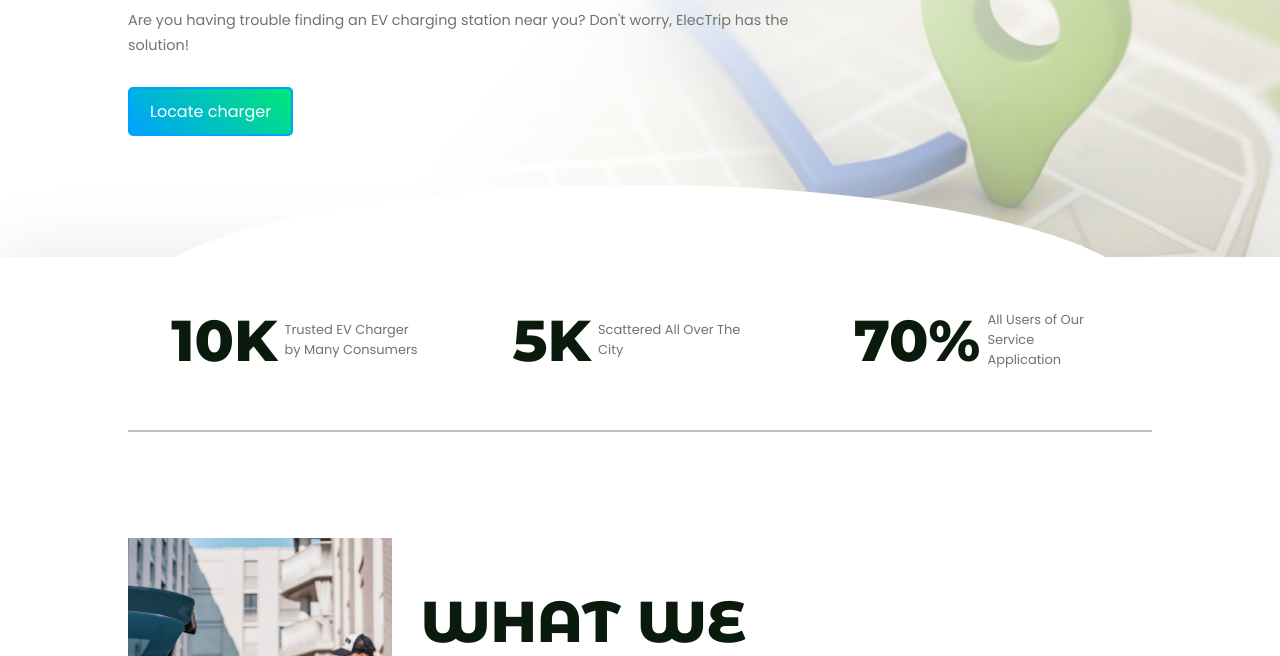
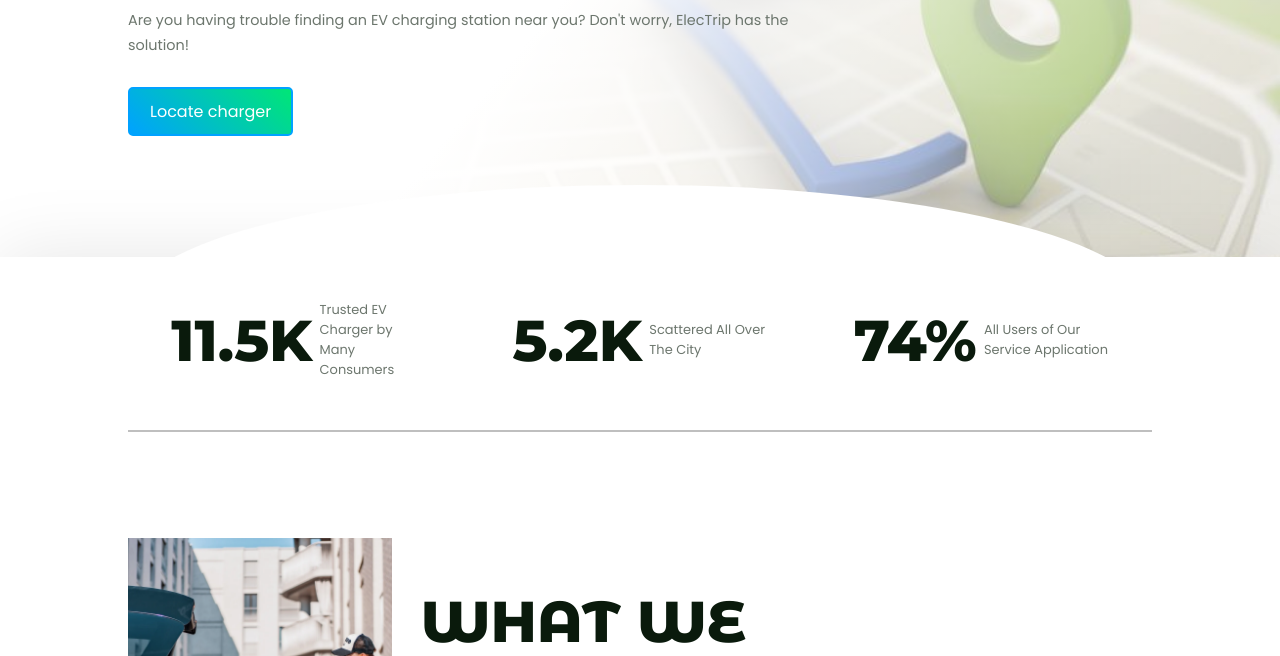
Before and after one commit to hackelite01/ProjectElectrip, a plain HTML site: page index.html in a window 1280 px wide. Shown: the part 444-1100 px from the top of the page. Drawn offline with nearby package versions, Linux system fonts and the light colour scheme; no server answers.

Commit message:
initial commit

```diff
--- a/index.html
+++ b/index.html
@@ -50,15 +50,15 @@
     <article class="about-container">
         <section class="stats-content wrapper animate">
             <div class="badge">
-                <h2 class="title">10K</h2>
+                <h2 class="title">11.5K</h2>
                 <p>Trusted EV Charger by Many Consumers</p>
             </div>
             <div class="badge">
-                <h2 class="title">5K</h2>
+                <h2 class="title">5.2K</h2>
                 <p>Scattered All Over The City</p>
             </div>
             <div class="badge">
-                <h2 class="title">70%</h2>
+                <h2 class="title">74%</h2>
                 <p>All Users of Our Service Application</p>
             </div>
         </section>
```
